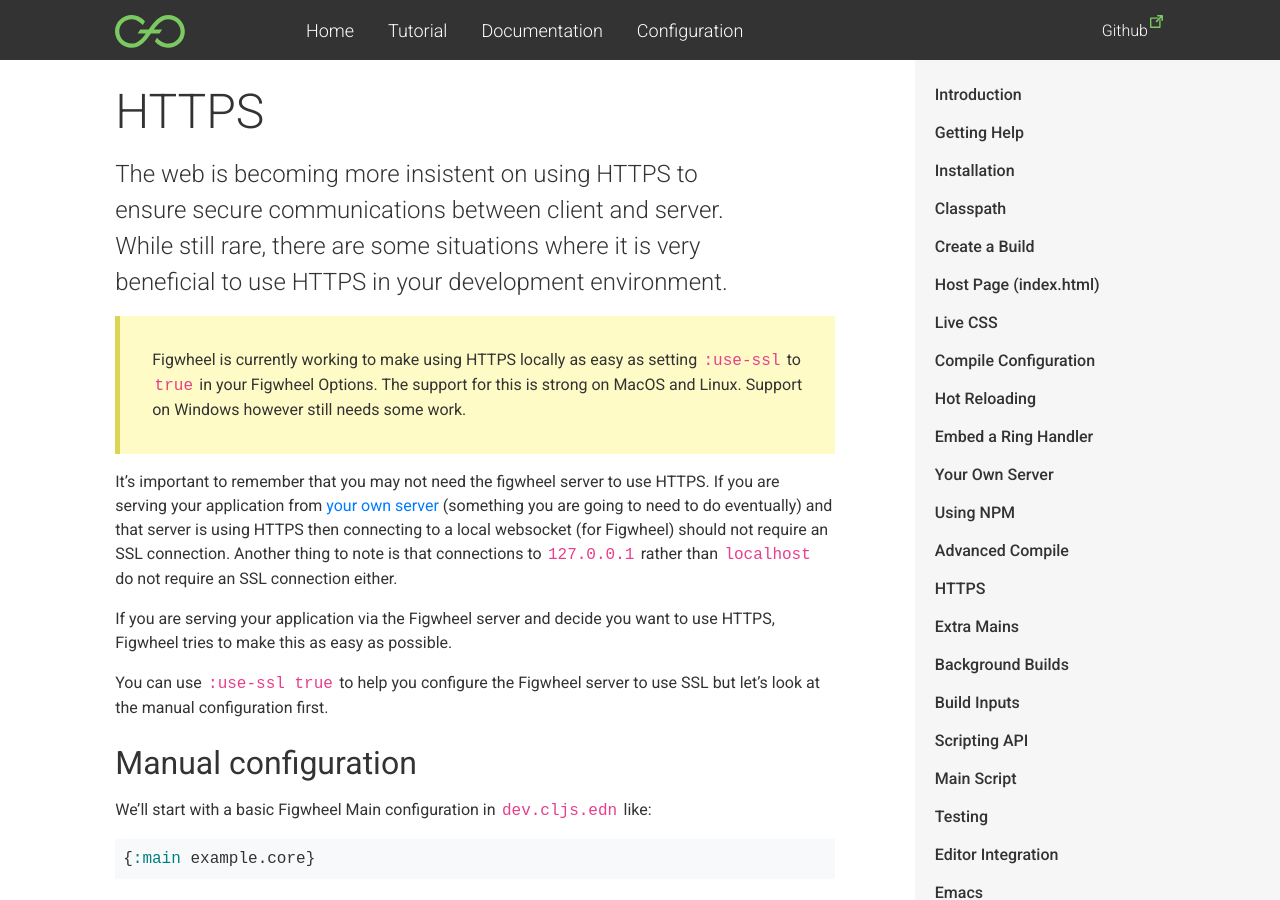
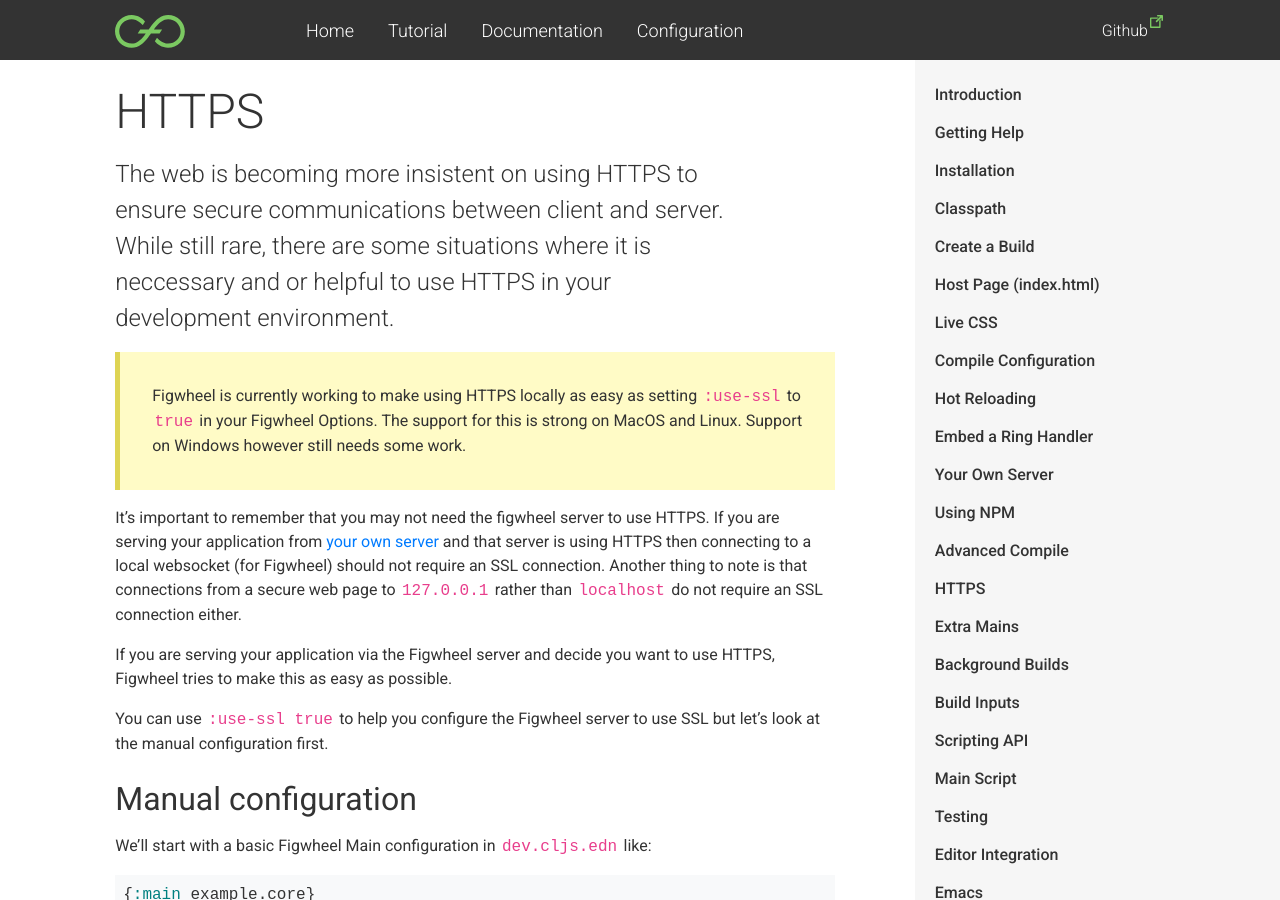
Before and after one commit to bhauman/figwheel-main, a Jekyll site: the page built from docs/docs/https.md, in a window 1280 px wide and 900 px high. Built offline with Jekyll 4.4.1, drawn with Linux system fonts in a browser that asks for light colours; some of the changed text lies outside the part shown.

Commit message:
update docs

````diff
--- a/docs/docs/https.md
+++ b/docs/docs/https.md
@@ -9,8 +9,8 @@
 
 <div class="lead-in">The web is becoming more insistent on using HTTPS
 to ensure secure communications between client and server. While still
-rare, there are some situations where it is very beneficial to use
-HTTPS in your development environment.</div>
+rare, there are some situations where it is neccessary and or helpful
+to use HTTPS in your development environment.</div>
 
 > Figwheel is currently working to make using HTTPS locally as easy as
 > setting [`:use-ssl`](/config-options#use-ssl) to `true` in your
@@ -19,11 +19,11 @@
 
 It's important to remember that you may not need the figwheel server
 to use HTTPS. If you are serving your application from [your own
-server](/docs/your_own_server) (something you are going to need to do
-eventually) and that server is using HTTPS then connecting to a local
-websocket (for Figwheel) should not require an SSL connection. Another
-thing to note is that connections to `127.0.0.1` rather than
-`localhost` do not require an SSL connection either.
+server](/docs/your_own_server) and that server is using HTTPS then
+connecting to a local websocket (for Figwheel) should not require an
+SSL connection. Another thing to note is that connections from a
+secure web page to `127.0.0.1` rather than `localhost` do not require
+an SSL connection either.
 
 If you are serving your application via the Figwheel server and decide
 you want to use HTTPS, Figwheel tries to make this as easy as possible.
@@ -60,7 +60,7 @@
 needed to sign server responses so that clients know that they are
 valid.
 
-#### Using `certifiable` to create a keystore
+#### Using [certifiable](https://github.com/bhauman/certifiable) to create a keystore
 
 If you are not on the Windows platform you can use
 [certifiable](https://github.com/bhauman/certifiable) to create a Java
@@ -155,6 +154,20 @@
 ```
 
 Be sure to indicate the keystore type is `PKCS12`.
+
+#### Why use `certifiable` over `mkcert`?
+
+`mkcert` is a robust popular tool. `mkcert` creates one root
+certificate and then keeps the keys for that certificate on your
+machine so it can create more leaf certificates from a single trusted
+root. This is potentially hazardous as you have trusted a root
+certificate that someone may be able to obtain the keys for, allowing
+an attacker to create trusted certificates for arbitrary sites like
+[google.com](https://google.com). `certifiable` trades off ease of use
+for safety, it creates a new root certificate for each leaf certificate
+and then deletes all the keys for the root certificates. This requires
+you to trust each root certificate individually but guarantees that no
+new certificates can be created for that trusted root.
 
 ### Configure `:connect-url` and `:open-url`
 
````
Also changed, not shown: other parts of docs/docs/https.md (+6 -7 lines).
